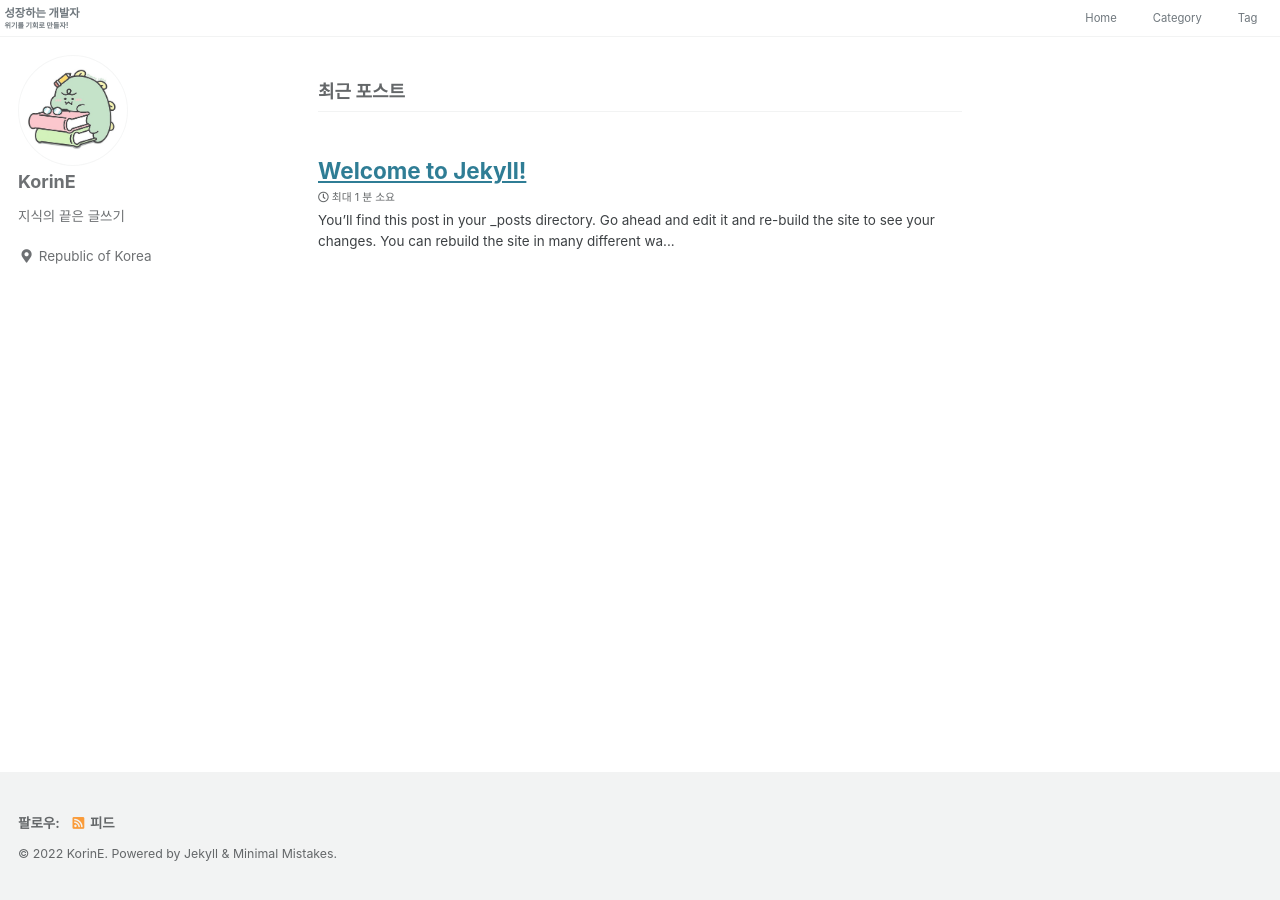
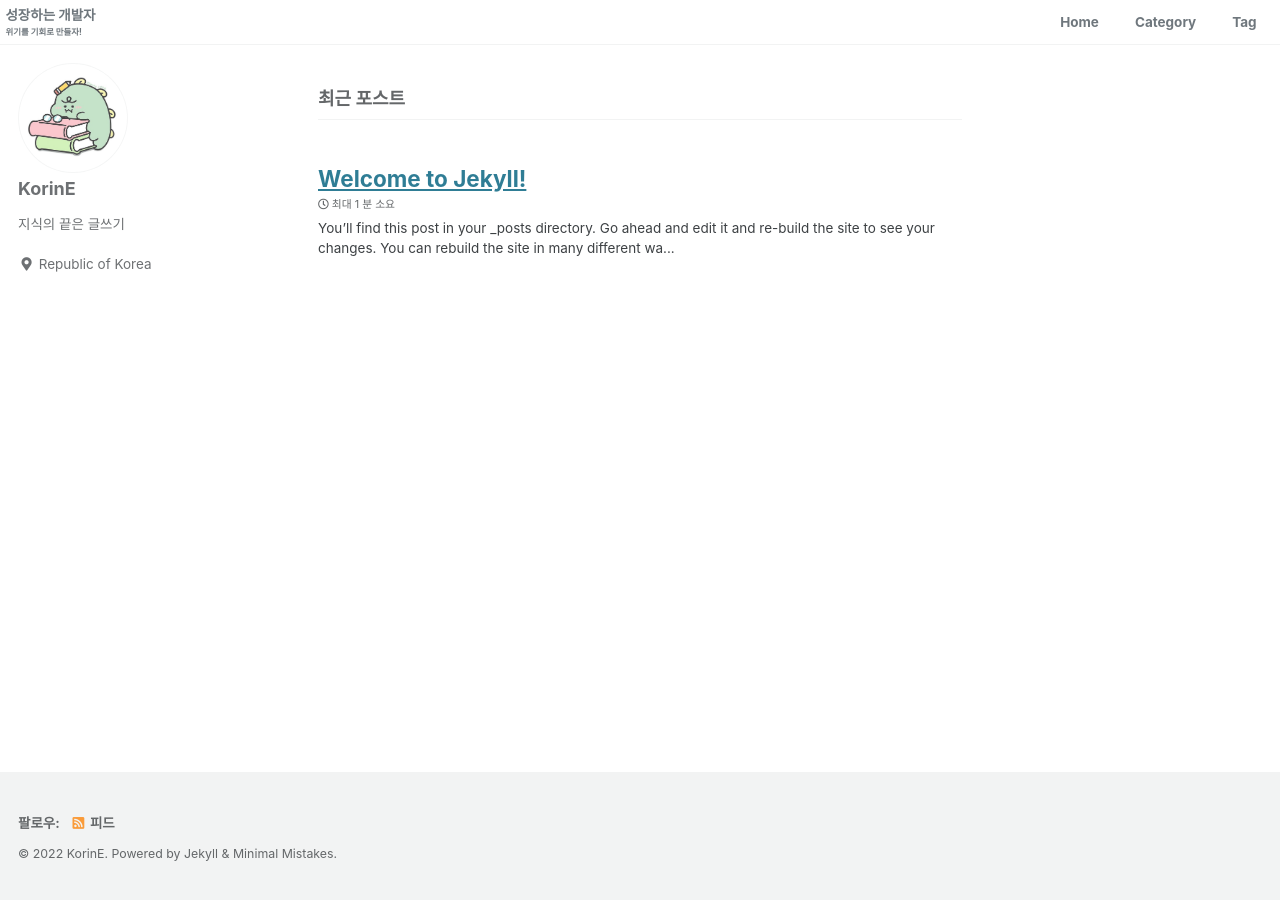
Before and after one commit to uu2924/uu2924.github.io, a Jekyll site: the page built from index.html, in a window 1280 px wide. Built offline with Jekyll 4.4.1, drawn with Linux system fonts in a browser that asks for light colours; cached includes are drawn as plain includes; the list of posts is cut into pages by our own code.

Commit message:
Update _masthead.scss

```diff
--- a/_sass/minimal-mistakes/_masthead.scss
+++ b/_sass/minimal-mistakes/_masthead.scss
@@ -25,8 +25,8 @@
     -ms-flex-pack: justify;
     justify-content: space-between;
     font-family: $sans-serif-narrow;
-    font-size: $type-size-8;
-    /* font-weight: bold; */
+    font-size: $type-size-6;
+    font-weight: bold;
 
     @include breakpoint($x-large) {
       max-width: $max-width;
```
